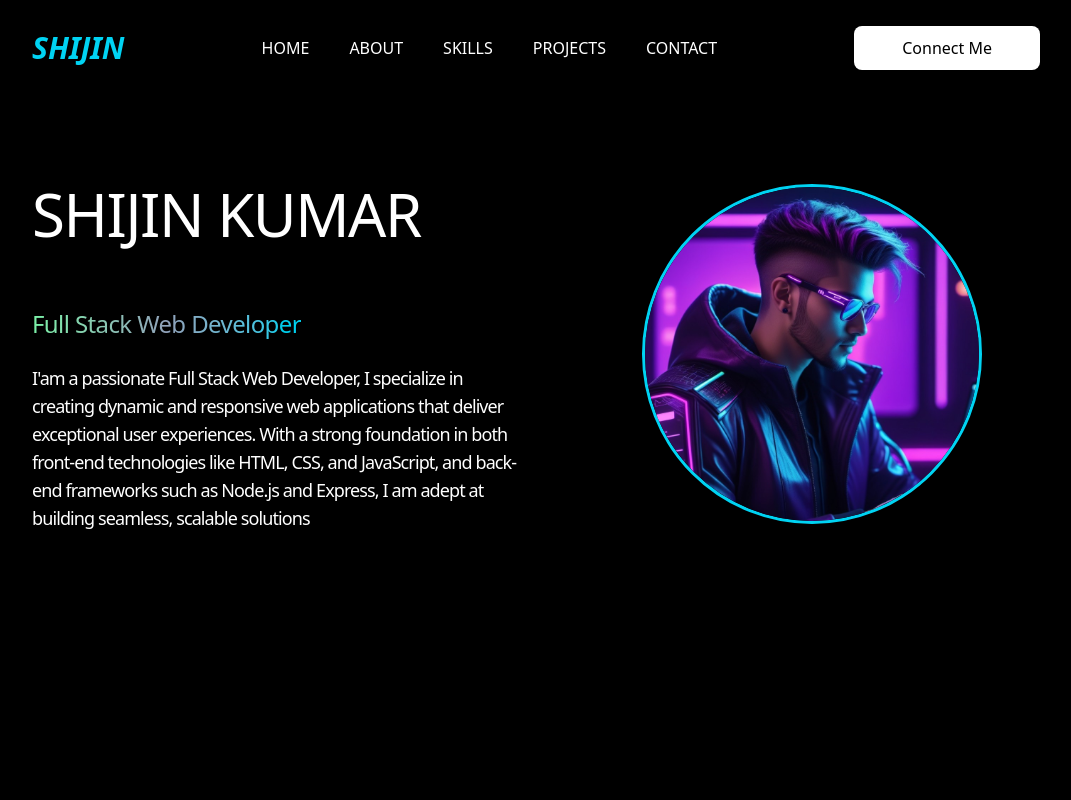
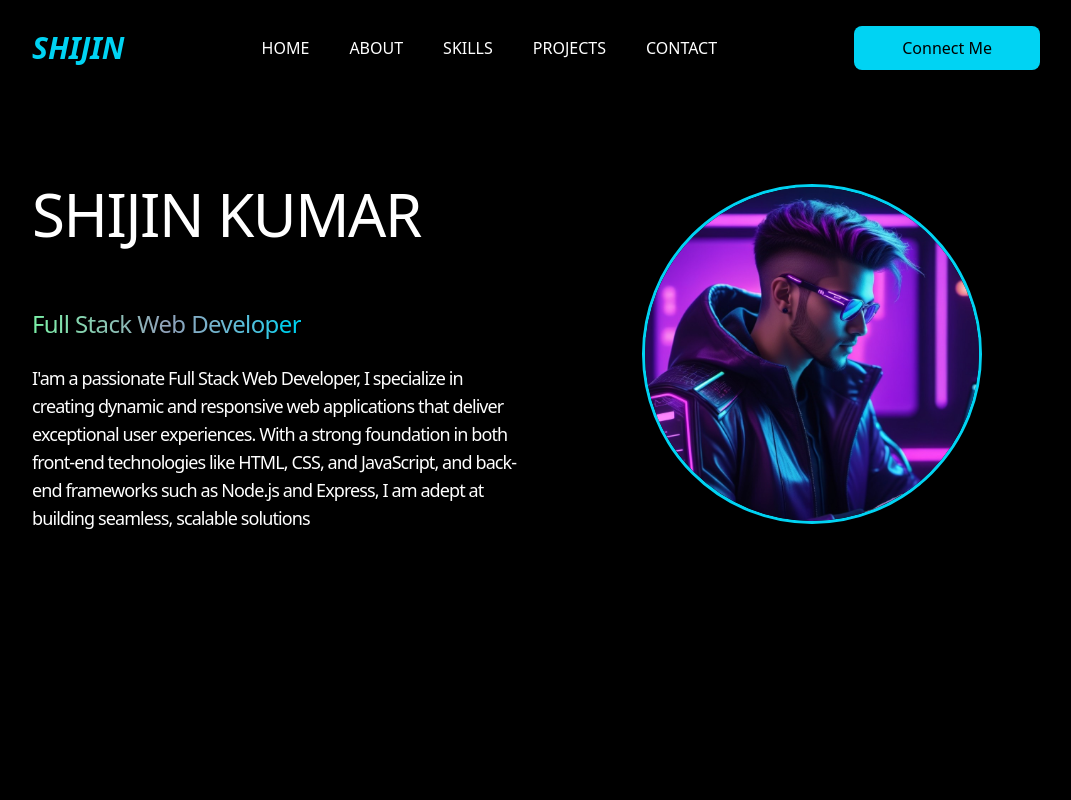
Before and after one commit to Shijin2k3/Portfolio-shijin, a React (Vite) app: page / in a window 1280 px wide. Shown: the top 800 px of the page, without its empty margins (96-1167 px from the left). Built offline with nearby package versions, Linux system fonts and the light colour scheme.

Commit message:
Initialized Resume and Connect me

```diff
--- a/src/components/Navbar/Navbar.jsx
+++ b/src/components/Navbar/Navbar.jsx
@@ -5,6 +5,13 @@ import { HiMiniBars3BottomLeft } from 'react-icons/hi2'
 import { navItems } from '../../data/data'
 
 const Navbar = ({openNav}) => {
+
+    const email="shijinkumar2003@gmail.com";
+    const subject='hello from your portfolio';
+    const body='Hi , Iwould like to connect with you';
+    const mailToLink=`mailto:${email}?subject=${encodeURIComponent(subject)}&body=${encodeURIComponent(body)}`;
+
+
 
   return (
     <div className='w-full h-[12vh] fixed bg-black text-white transition-all duration-200 z-[1000]'>
@@ -21,10 +28,11 @@ const Navbar = ({openNav}) => {
               ))}
             </div>
             <div className='flex  items-center space-x-4'>
+                <a href={mailToLink}>
                 <button className='hidden md:block md:px-12 md:py-2.5 px-8 py-2 text-black
-                 text-base  bg-white hover:bg-gray-200
-                  transition-all duration-200 rounded-lg'>Connect Me</button>
-
+                 text-base  bg-cyan-400 hover:bg-cyan-300
+                  cursor-pointer transition-all duration-200 rounded-lg'>Connect Me</button>
+                </a>
                   <HiMiniBars3BottomLeft  onClick={openNav}  className='w-8 h-8 cursor-pointer text-white lg:hidden'/>
             </div>
         </div>
--- a/src/components/contact/Contact.jsx
+++ b/src/components/contact/Contact.jsx
@@ -2,6 +2,7 @@ import React from 'react'
 import contact from '../../assets/contact.jpg'
 import { FaEnvelope, FaPhone } from 'react-icons/fa'
 import { FaMapLocation } from 'react-icons/fa6'
+import resume from '../../assets/resume.pdf'
 
 const Contact = () => {
   return (
@@ -28,6 +29,11 @@ const Contact = () => {
                     <FaMapLocation className='inline-block' />
                     <span className='ml-3 text-sm md:text-lg'>Tamilnadu</span>
                  </div>
+                 <a href={resume} download='My_Resume.pdf'>
+                  <button className='font-medium md:px-12 md:py-2.5 px-4 py-2 text-black
+                                   text-base  bg-cyan-400 hover:bg-cyan-300
+                                   cursor-pointer transition-all duration-200 rounded-lg'>Download Resume</button>
+                  </a>
 
              </div>
 
--- a/src/components/projects/Projects.jsx
+++ b/src/components/projects/Projects.jsx
@@ -22,7 +22,7 @@ const Projects = () => {
                              bg-gradient-to-r from-green-400 to-blue-500 text-center uppercase'>Travel- Website</h1>
                       <p className='text-lg text-gray-300'>NEXT JS </p>
                    </div>
-                   <div className='flex flex-row justify-between gap-10 md:gap-30 mb-4'>
+                   <div className='flex flex-row justify-between gap-8 md:gap-30 mb-4'>
                        <a href="https://github.com/Shijin2k3/Travel-Website" className='rounded-2xl border-1 hover:border-neutral-800 border-cyan-300 py-2 px-5'>github</a>
                        <a href="https://travel-website-sable-two.vercel.app/" className='rounded-2xl border-1 hover:border-neutral-800 border-cyan-300 py-2 px-5'>Demo</a>
                    </div>
@@ -37,7 +37,7 @@ const Projects = () => {
                              bg-gradient-to-r from-green-400 to-blue-500 text-center uppercase'>Shopsy</h1>
                       <p className='text-lg text-gray-300'>REACT JS</p>
                    </div>
-                   <div className='flex flex-row justify-between gap-10 md:gap-30 mb-4'>
+                   <div className='flex flex-row justify-between gap-8 md:gap-30 mb-4'>
                        <a href="https://github.com/Shijin2k3/Shopsy" className='rounded-2xl border-1 hover:border-neutral-800 border-cyan-300 py-2 px-5'>github</a>
                        <a href="https://shopsy-ashy-nu.vercel.app/" className='rounded-2xl border-1 hover:border-neutral-800 border-cyan-300 py-2 px-5'>Demo</a>
                    </div>
@@ -52,7 +52,7 @@ const Projects = () => {
                              bg-gradient-to-r from-green-400 to-blue-500 text-center uppercase'>SHOPPING-CART</h1>
                       <p className='text-lg text-gray-300'>REACT JS</p>
                    </div>
-                   <div className='flex flex-row justify-between gap-10 md:gap-30 mb-4'>
+                   <div className='flex flex-row justify-between gap-8 md:gap-30 mb-4'>
                        <a href="https://github.com/Shijin2k3/shopping-cart" className='rounded-2xl border-1 hover:border-neutral-800 border-cyan-300 py-2 px-5'>github</a>
                        <a href="https://shopping-cart-amber-ten.vercel.app/" className='rounded-2xl border-1 hover:border-neutral-800 border-cyan-300 py-2 px-5'>Demo</a>
                    </div>
@@ -67,7 +67,7 @@ const Projects = () => {
                              bg-gradient-to-r from-green-400 to-blue-500 text-center uppercase'>TODO-LIST</h1>
                       <p className='text-lg text-gray-300'>MERN STACK</p>
                    </div>
-                   <div className='flex flex-row justify-between gap-10 md:gap-30 mb-4'>
+                   <div className='flex flex-row justify-between gap-8 md:gap-30 mb-4'>
                        <a href="https://github.com/Shijin2k3/TODO-MERN" className='rounded-2xl border-1 hover:border-neutral-800 border-cyan-300 py-2 px-5'>github</a>
                    </div>
               </div>
@@ -81,7 +81,7 @@ const Projects = () => {
                              bg-gradient-to-r from-green-400 to-blue-500 text-center uppercase'>RES-LANDING-PAGE</h1>
                       <p className='text-lg text-gray-300'>HTML,CSS,JS</p>
                    </div>
-                   <div className='flex flex-row justify-between gap-10 md:gap-30 mb-4'>
+                   <div className='flex flex-row justify-between gap-8 md:gap-30 mb-4'>
                        <a href="https://github.com/Shijin2k3/Restaurant-Landing-Page" className='rounded-2xl border-1 hover:border-neutral-800 border-cyan-300 py-2 px-5'>github</a>
                    </div>
               </div>
@@ -95,7 +95,7 @@ const Projects = () => {
                              bg-gradient-to-r from-green-400 to-blue-500 text-center uppercase'>EXPENSE-TRACKER</h1>
                       <p className='text-lg text-gray-300'>REACT JS</p>
                    </div>
-                   <div className='flex flex-row justify-between gap-10 md:gap-30 mb-4'>
+                   <div className='flex flex-row justify-between gap-8 md:gap-30 mb-4'>
                        <a href="https://github.com/Shijin2k3/Expense-Tracker" className='rounded-2xl border-1 hover:border-neutral-800 border-cyan-300 py-2 px-5'>github</a>
                        <a href="https://expense-tracker-rosy-three.vercel.app/" className='rounded-2xl border-1 hover:border-neutral-800 border-cyan-300 py-2 px-5'>Demo</a>
                    </div>
```
Also changed, not shown: 1 other file (tests, documents, lock files or other folders).
